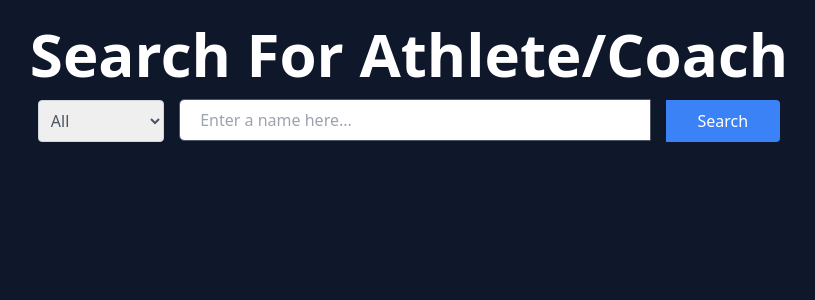
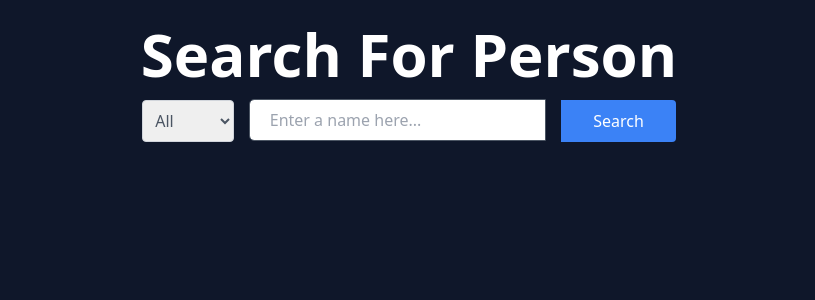
Before and after one commit to jmew24/player-db, a Next.js app: page / in a window 1280 px wide. Shown: the top 300 px of the page, without its empty margins (231-1046 px from the left). Built offline with nearby package versions, Linux system fonts and the light colour scheme.

Commit message:
Update title

```diff
--- a/src/component/Search.tsx
+++ b/src/component/Search.tsx
@@ -98,12 +98,12 @@ export const Search = () => {
   return (
     <div className="flex min-h-screen flex-col items-center justify-center py-2">
       <Head>
-        <title>Athlete/Coach Search</title>
+        <title>Player-DB Search</title>
         <link rel="icon" href="/favicon.ico" />
       </Head>
 
       <main className="flex w-full flex-1 flex-col items-center px-5 text-center">
-        <h1 className="text-6xl font-bold">Search For Athlete/Coach</h1>
+        <h1 className="text-6xl font-bold">Search For Person</h1>
         <div className="mt-4 flex w-full">
           <select
             className="mx-2 w-1/6 rounded border border-gray-300 p-2 text-gray-600"
```
